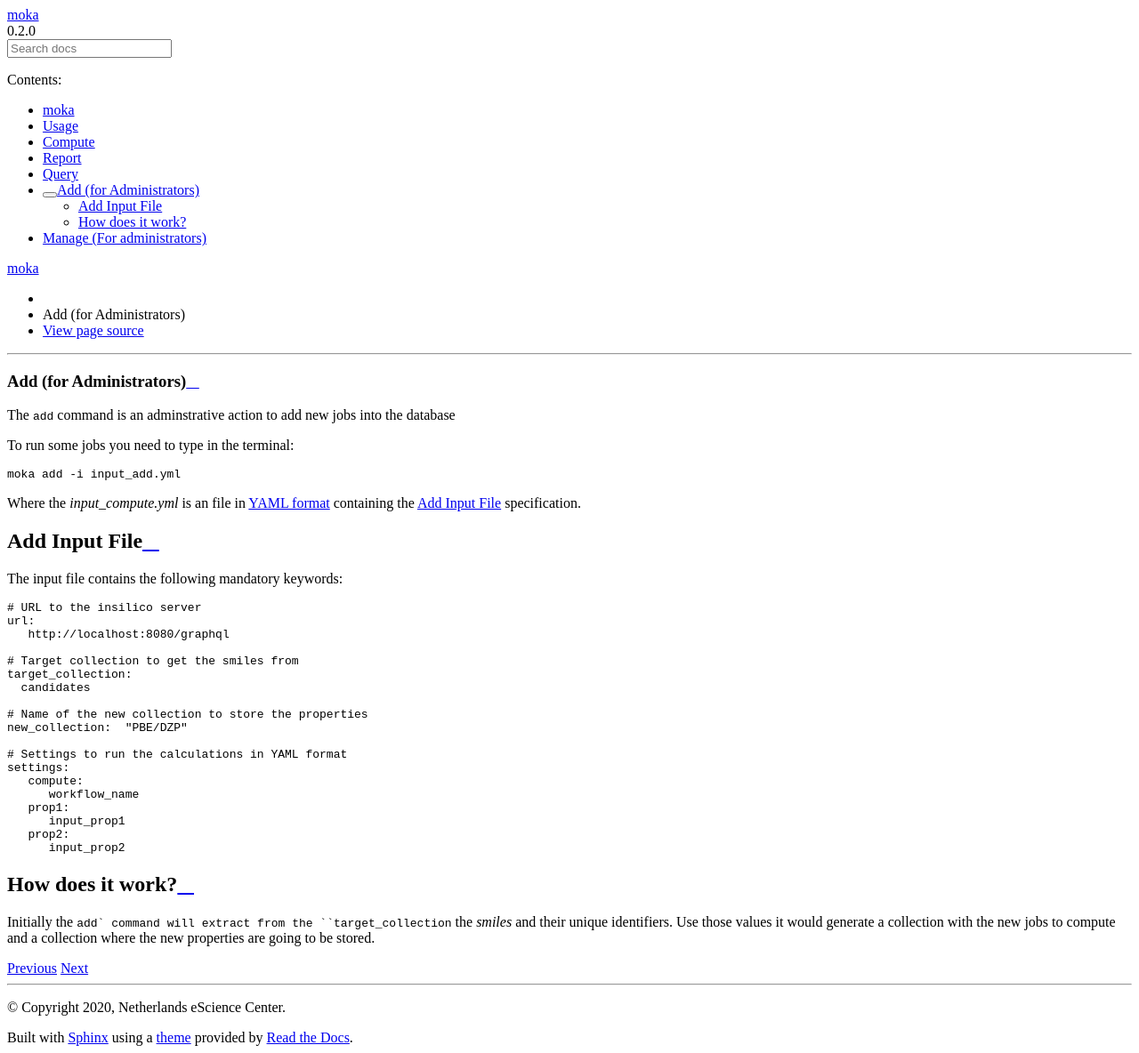
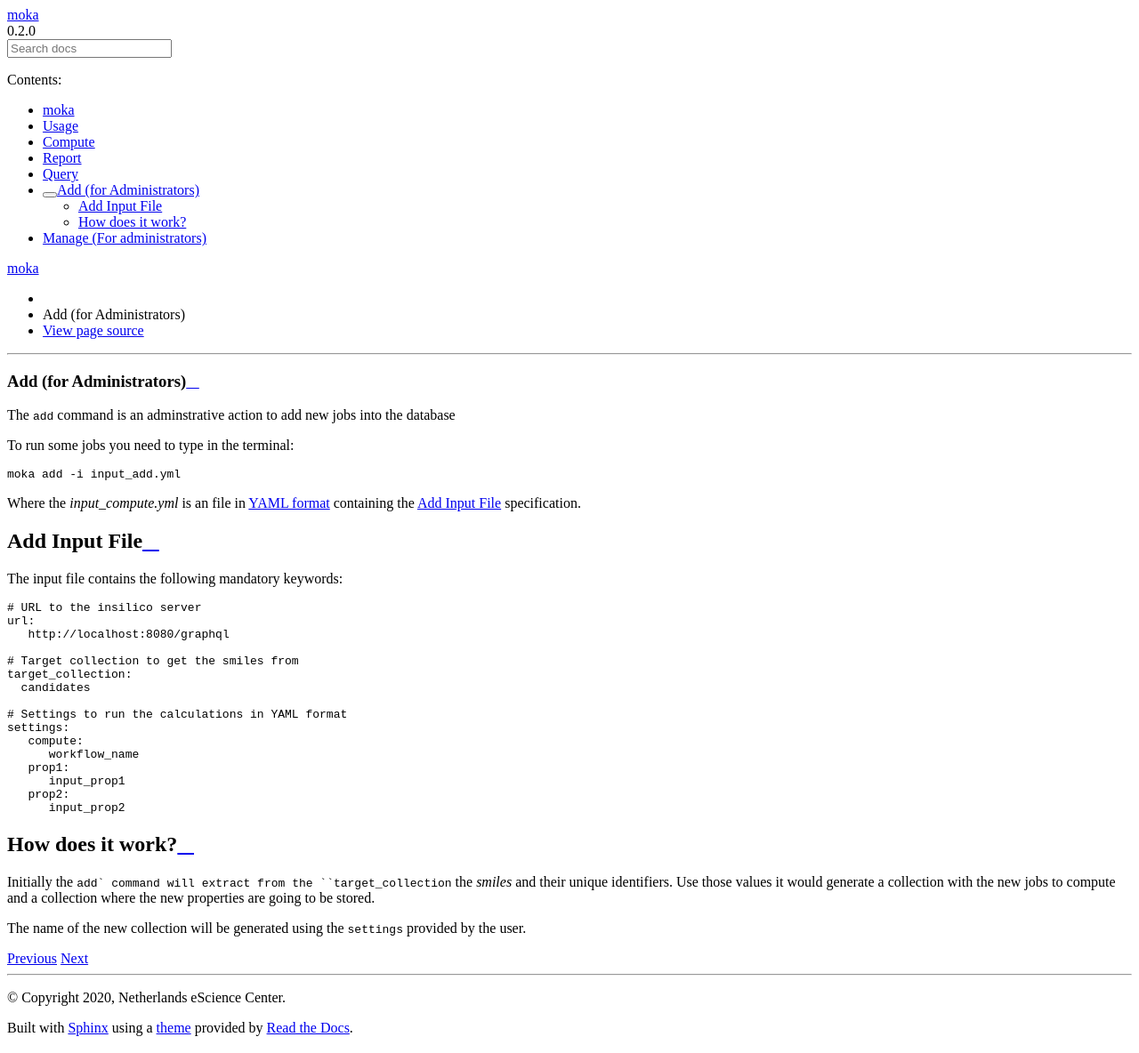
Before and after one commit to nlesc-nano/ceiba-cli, a Sphinx documentation site: the page built from docs/add.rst, in a window 1280 px wide. Shown: the whole page at 89% size. Built offline with Sphinx 7.4.7 and the Read the Docs theme 2.0.0, drawn with Linux system fonts in a browser that asks for light colours.

Commit message:
update documentation

```diff
--- a/CHANGELOG.rst
+++ b/CHANGELOG.rst
@@ -14,6 +14,7 @@ Added
 Changed
 -------
 * Make input file optional (#10)
+* Choose automatically the new collection name when adding jobs (#8)
 
 
   Changed
--- a/docs/add.rst
+++ b/docs/add.rst
@@ -24,9 +24,6 @@ The input file contains the following mandatory keywords:
    target_collection:
      candidates
 
-   # Name of the new collection to store the properties
-   new_collection:  "PBE/DZP"
-
    # Settings to run the calculations in YAML format
    settings:
       compute:
@@ -43,3 +40,6 @@ Initially the ``add` command will extract from the ``target_collection`` the *sm
 and their unique identifiers. Use those values it would generate a collection
 with the new jobs to compute and a collection where the new properties are going
 to be stored.
+
+The name of the new collection will be generated using the ``settings`` provided by
+the user.
```
